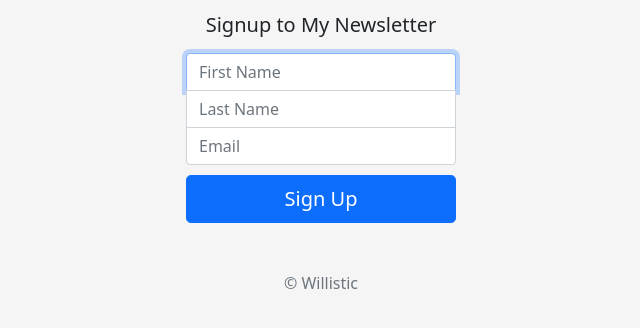
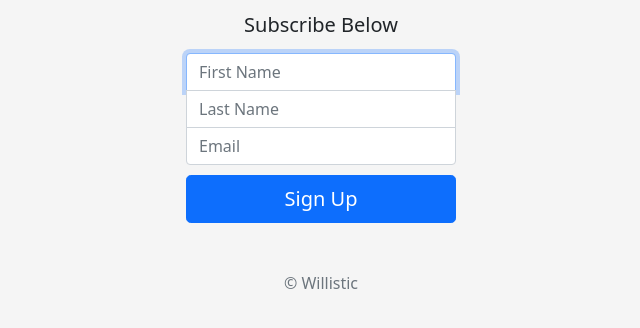
Before and after one commit to Willistic/Newsletter-SignUp, a website: page signup.html in a window 1280 px wide. Shown: the part 286-614 px from the top of the page, without its empty margins (319-959 px from the left). Drawn offline with nearby package versions, Linux system fonts and the light colour scheme.

Commit message:
change h1

```diff
--- a/signup.html
+++ b/signup.html
@@ -32,7 +32,7 @@
     <main class="form-signin">
       <form action="/" class="form-signin" method="POST">
         <img class="logo" src="image/logo.jpg" alt="logo" />
-        <h1 class="h5 mb-3 fw-normal">Signup to My Newsletter</h1>
+        <h1 class="h5 mb-3 fw-normal">Subscribe Below</h1>
 
         <input
           type="text"
```
